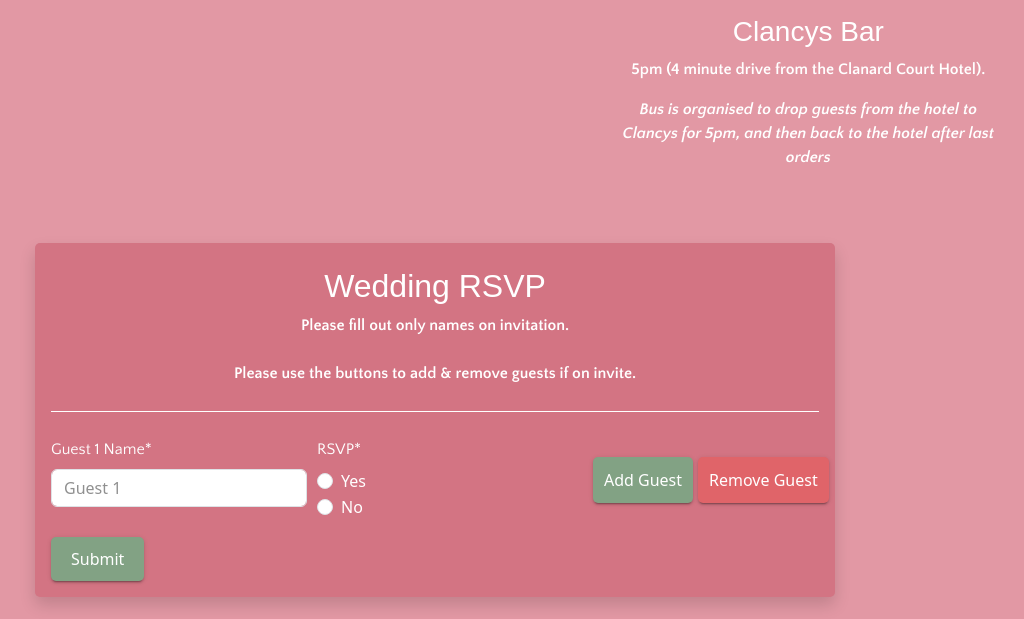
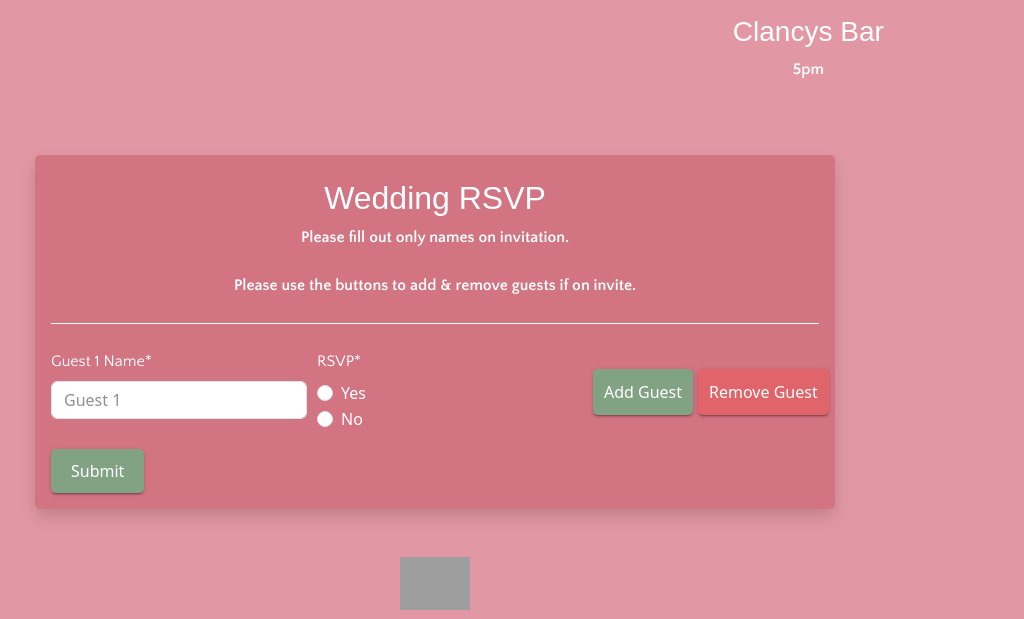
Before and after one commit to JamieT966/sarahandmick_wedding, a Django app: page / in a window 1280 px wide. Shown: the part 1666-2285 px from the top of the page, without its empty margins (205-1229 px from the left). Run offline with Django 4.2, Linux system fonts and the light colour scheme; data comes from the database, SQL or seed files in the repository; some libraries are stand-ins or nearby versions; some web fonts are replaced; grey boxes are pictures that could not be loaded.

Commit message:
removed text under day 2 and changed logo colour

```diff
--- a/rsvp/templates/base.html
+++ b/rsvp/templates/base.html
@@ -16,7 +16,7 @@
         <div class="content"></div>
         {% block logo %}
             <a href="{% url 'home_view' %}">
-                <img src="https://res.cloudinary.com/drqe8p5dw/image/upload/v1721662789/sarah_logo_transparent_q6vdvy.png" alt="Logo" class="logo">
+                <img src="https://res.cloudinary.com/drqe8p5dw/image/upload/v1722033160/sarah_logo_transparent_white_wggvjr.png" alt="Logo" class="logo">
             </a>
         {% endblock %}
             <nav>
--- a/rsvp/templates/index.html
+++ b/rsvp/templates/index.html
@@ -60,9 +60,7 @@
                 <img src="https://res.cloudinary.com/drqe8p5dw/image/upload/v1722033160/Day_2_white_v84dmx.png"
                     alt="Day 2 icon" class="icon-img mb-3">
                 <h3>Clancys Bar</h3>
-                <p>5pm (4 minute drive from the Clanard Court Hotel).</p>
-                <p class="mb-0 mt-3"><i>Bus is organised to drop guests from the hotel to Clancys for 5pm,
-                    and then back to the hotel after last orders</i></p>
+                <p>5pm</p>
             </div>
 
         </div>
```
Also changed, not shown: static/css/style.css (+0 -13 lines).
